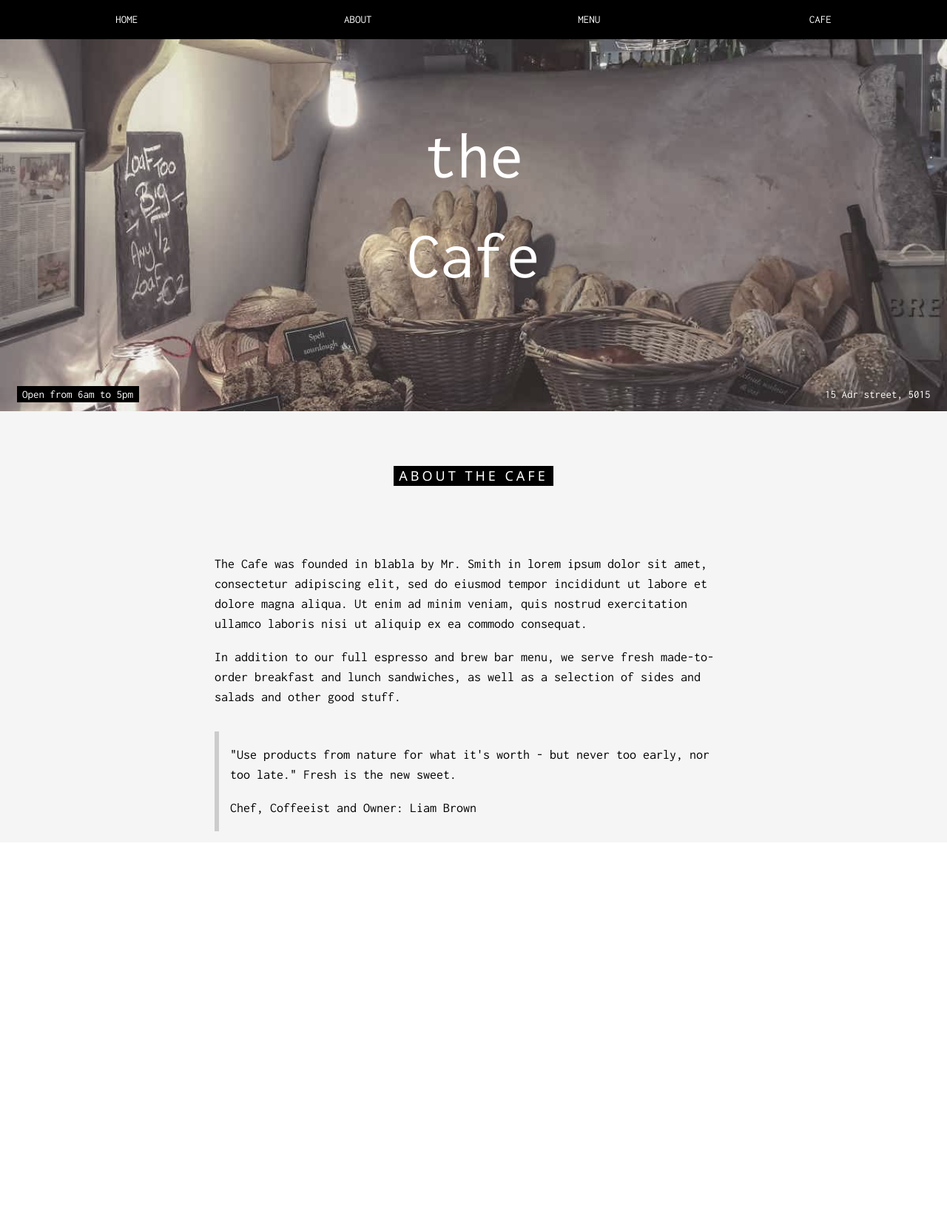
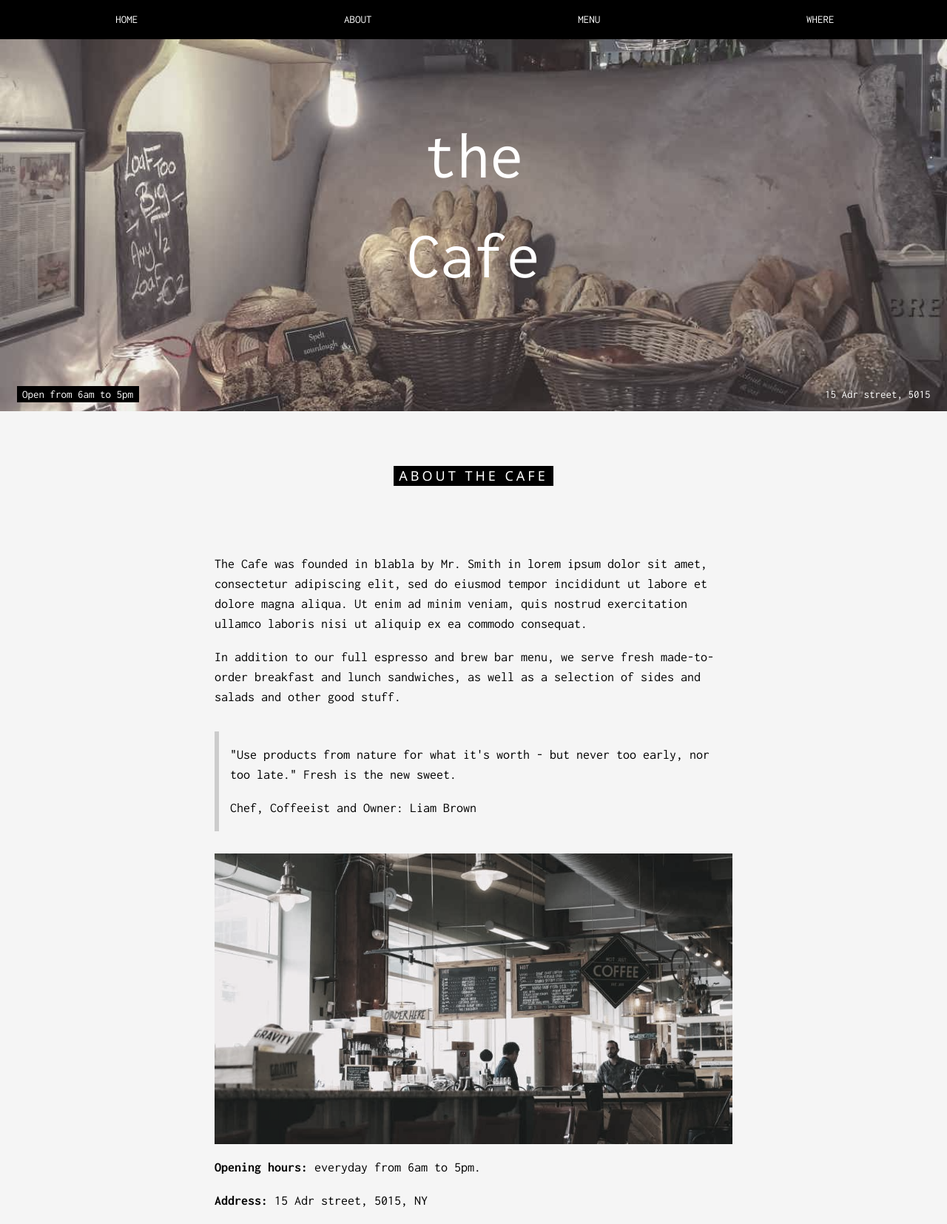
Before and after one commit to thuanphat611/The-Cafe, a React (Vite) app: page / in a window 1280 px wide. Shown: the whole page at 74% size. Before the commit the page ends 1139 px from the top, so only its background shows below. Built offline with nearby package versions, Linux system fonts and the light colour scheme.

Commit message:
refactor: complete about section, add id prop in BodySection component

```diff
--- a/src/App.tsx
+++ b/src/App.tsx
@@ -1,5 +1,7 @@
 import { Links, Header } from "@/containers";
-import { BodySection, BlockQuote } from "./components";
+import { BodySection, BlockQuote } from "@/components";
+
+import { CoffeeShop } from "@/assets";
 
 function App() {
   return (
@@ -8,7 +10,7 @@ function App() {
       <Header />
 
       <div className="w-full bg-main-body">
-        <BodySection title="about the cafe">
+        <BodySection id="about" title="about the cafe">
           <p>
             The Cafe was founded in blabla by Mr. Smith in lorem ipsum dolor sit
             amet, consectetur adipiscing elit, sed do eiusmod tempor incididunt
@@ -25,6 +27,16 @@ function App() {
             "Use products from nature for what it's worth - but never too early,
             nor too late." Fresh is the new sweet.
           </BlockQuote>
+          <img
+            src={CoffeeShop}
+            className="w-full mt-4 align-middle border-none grayscale-75"
+          />
+          <p>
+            <strong>Opening hours:</strong> everyday from 6am to 5pm.
+          </p>
+          <p>
+            <strong>Address:</strong> 15 Adr street, 5015, NY
+          </p>
         </BodySection>
       </div>
     </div>
--- /dev/null
+++ b/src/assets/index.ts
@@ -0,0 +1,4 @@
+import CoffeeHouse from "./Coffeehouse.jpg";
+import CoffeeShop from "./Coffeeshop.jpg";
+
+export { CoffeeHouse, CoffeeShop };
--- a/src/components/BodySection/BodySection.tsx
+++ b/src/components/BodySection/BodySection.tsx
@@ -2,13 +2,15 @@ import { ReactNode } from "react";
 
 export default function BodySection({
   title,
+  id,
   children,
 }: {
   title: string;
+  id: string;
   children?: ReactNode;
 }) {
   return (
-    <div className="inline-block w-full px-4">
+    <div id={id} className="inline-block w-full px-4">
       <div className="w-[700px] max-w-full mx-auto">
         <h5 className="inline-block w-full font-section-title font-normal text-center uppercase my-[10px] py-[64px]">
           <span className="inline-block px-2 text-[18px] tracking-[4px] bg-black text-white">
--- a/src/containers/Links/Links.tsx
+++ b/src/containers/Links/Links.tsx
@@ -7,18 +7,18 @@ export default function Links() {
         </a>
       </div>
       <div className="text-white uppercase text-center text-[15px] w-1/4 hover:bg-hover-gray hover:text-black hover:cursor-pointer">
-        <a href="#" className="block w-full h-full px-4 py-2">
+        <a href="#about" className="block w-full h-full px-4 py-2">
           about
         </a>
       </div>
       <div className="text-white uppercase text-center text-[15px] w-1/4 hover:bg-hover-gray hover:text-black hover:cursor-pointer">
-        <a href="#" className="block w-full h-full px-4 py-2">
+        <a href="#menu" className="block w-full h-full px-4 py-2">
           menu
         </a>
       </div>
       <div className="text-white uppercase text-center text-[15px] w-1/4 hover:bg-hover-gray hover:text-black hover:cursor-pointer">
-        <a href="#" className="block w-full h-full px-4 py-2">
-          cafe
+        <a href="#where" className="block w-full h-full px-4 py-2">
+          where
         </a>
       </div>
     </div>
--- a/tailwind.config.js
+++ b/tailwind.config.js
@@ -14,10 +14,11 @@ export default {
         "section-title": ["Segoe UI", "Arial", "sans-serif"],
       },
       backgroundImage: {
-        "header-bg-image": "url('/src/assets/coffeehouse.jpg')",
+        "header-bg-image": "url('/src/assets/Coffeehouse.jpg')",
       },
       grayscale: {
         50: "50%",
+        75: "75%",
       },
     },
   },
```
Also changed, not shown: src/assets/Coffeehouse.jpg (renamed from src/assets/coffeehouse.jpg), src/assets/Coffeeshop.jpg (added).
